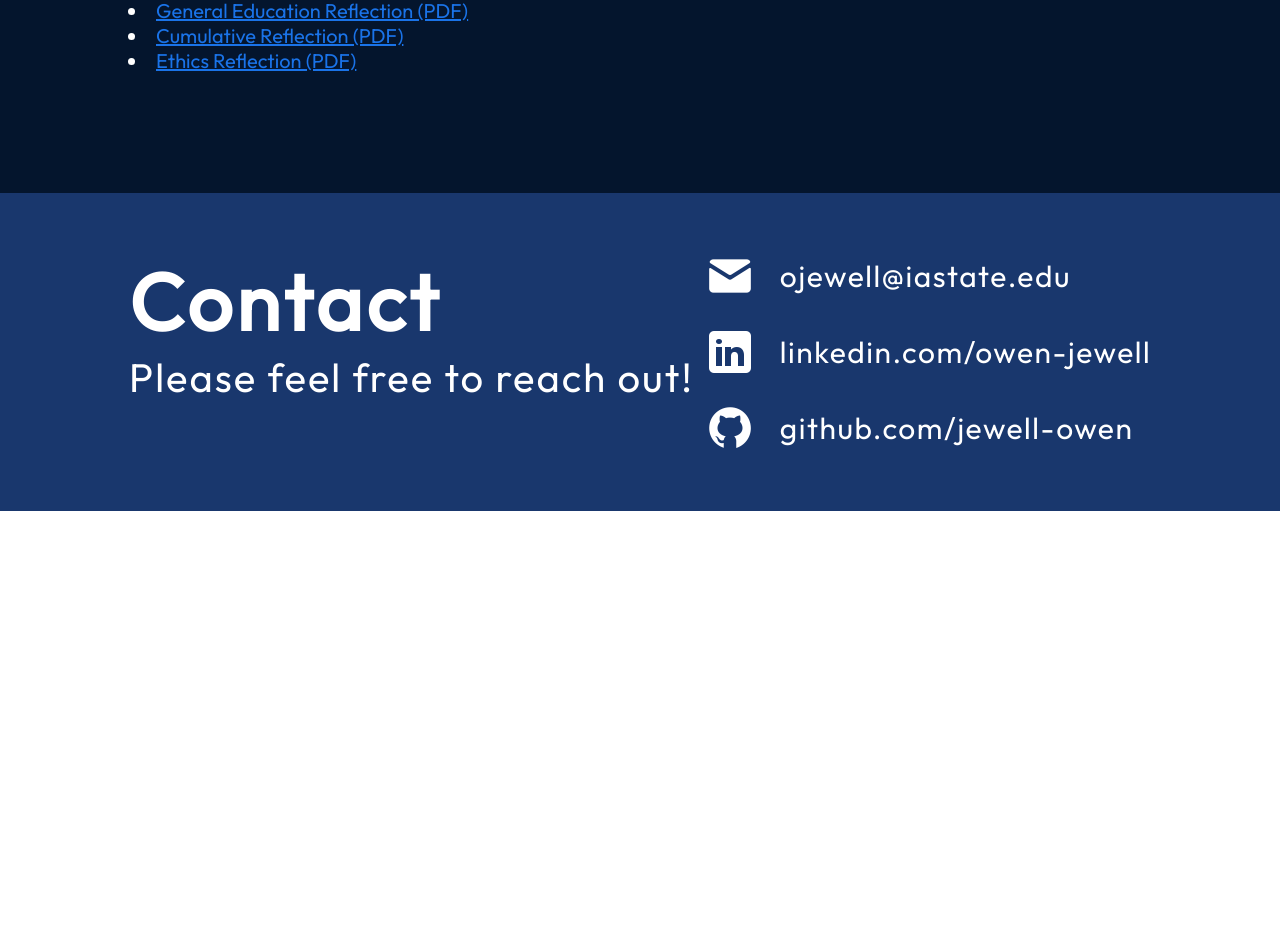
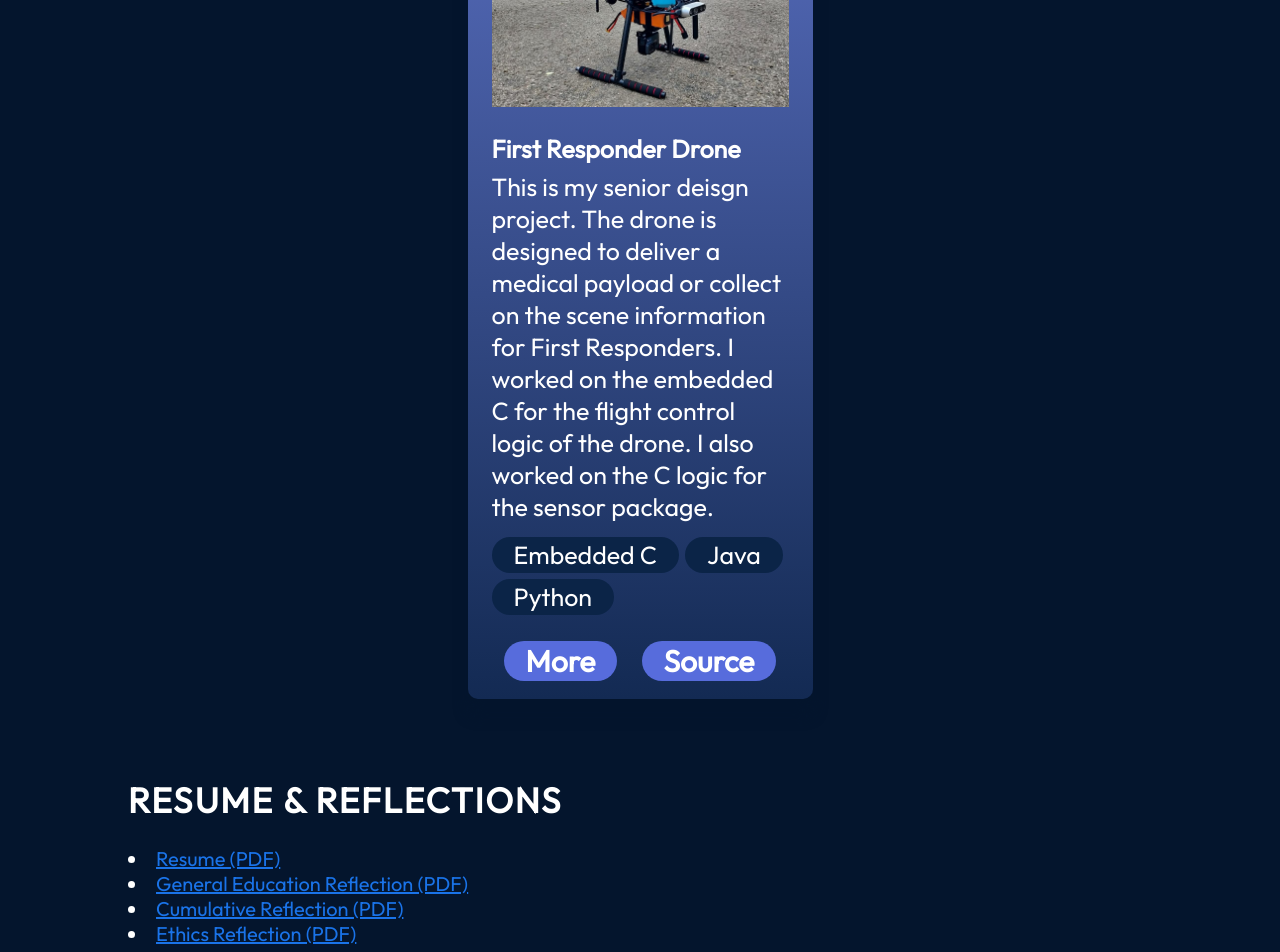
Before and after one commit to jewell-owen/Portfolio, a React (Vite) app in the folder portfolio/: page / in a window 1280 px wide. Shown: the part 6040-6992 px from the top of the page. Before the commit the page ends 6551 px from the top, so only its background shows below. Built offline with nearby package versions, Linux system fonts and the light colour scheme.

Commit message:
added a placeholder for senior design

```diff
--- a/portfolio/src/components/Reflection/Reflection.jsx
+++ b/portfolio/src/components/Reflection/Reflection.jsx
@@ -2,8 +2,17 @@ import styles from "./Reflection.module.css";
 
 export const Reflection = () => (
   <section className={styles.container} id="reflection">
-    <h2 className={styles.title}>Reflections</h2>
+    <h2 className={styles.title}>Resume & Reflections</h2>
     <ul className={styles.list}>
+            <li>
+        <a
+          href={`${import.meta.env.BASE_URL}assets/reflection/owen_jewell_resume.pdf`}
+          target="_blank"
+          rel="noopener noreferrer"
+        >
+          Resume (PDF)
+        </a>
+      </li>
       <li>
         <a
           href={`${import.meta.env.BASE_URL}assets/reflection/reflection1.pdf`}
--- a/portfolio/src/data/projects.json
+++ b/portfolio/src/data/projects.json
@@ -46,6 +46,15 @@
       "skills": ["Java", "Spring Boot", "Postman", "Volley", "Android Studio"],
       "demo": "/Portfolio/assets/projects/Adoptm.mp4",
       "source": "https://www.github.com/jewell-owen/Adoptm"
+    },
+    {
+      "title": "First Responder Drone",
+      "imageSrc": "projects/droneSrc.jpg",
+      "description": "This is my senior deisgn project. The drone is designed to deliver a medical payload or collect on the scene information for First Responders. I worked on the embedded C for the flight control logic of the drone. I also worked on the C logic for the sensor package.",
+      "skills": ["Embedded C", "Java", "Python"],
+      "demo": "",
+      "source": ""
     }
 
+
   ]
```
Also changed, not shown: portfolio/public/assets/projects/droneSrc.jpg (added), 1 other file (tests, documents, lock files or other folders).
